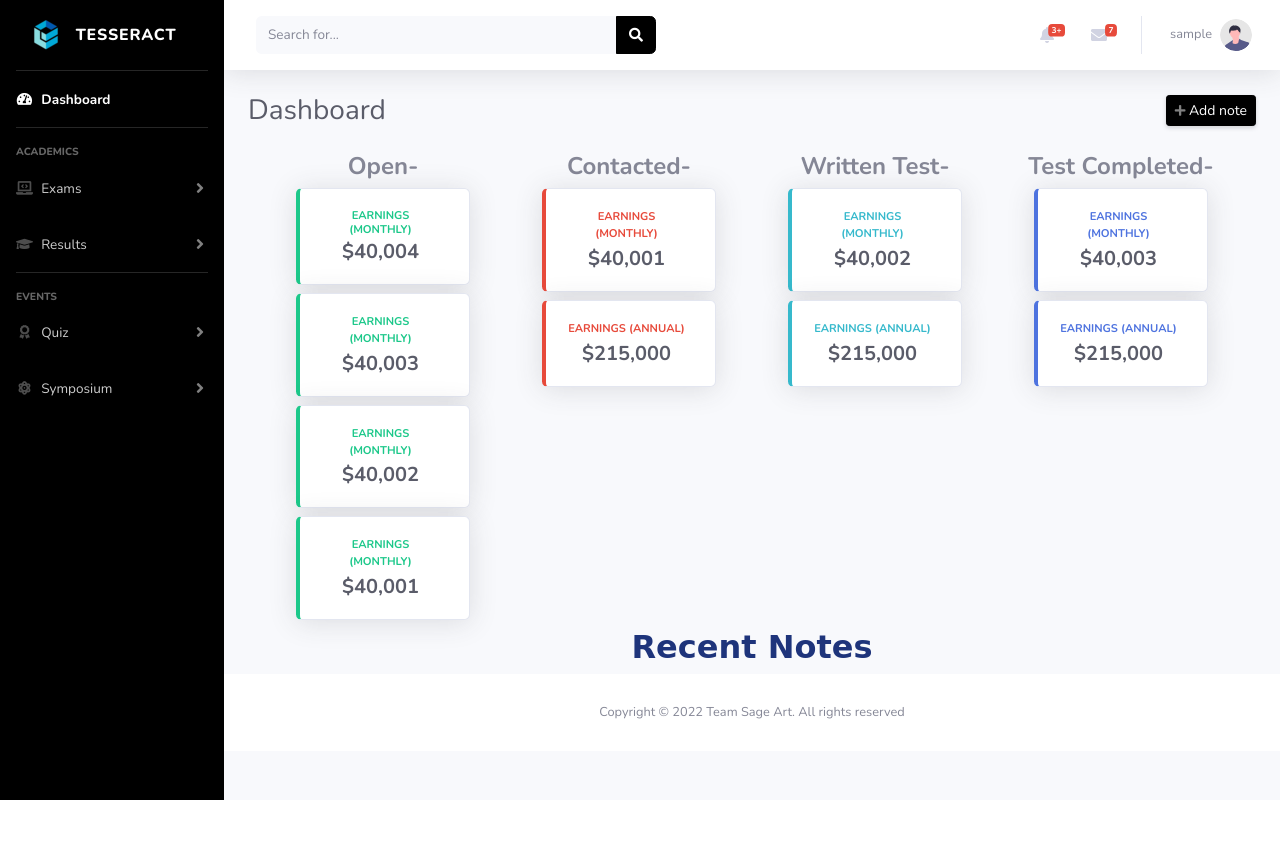
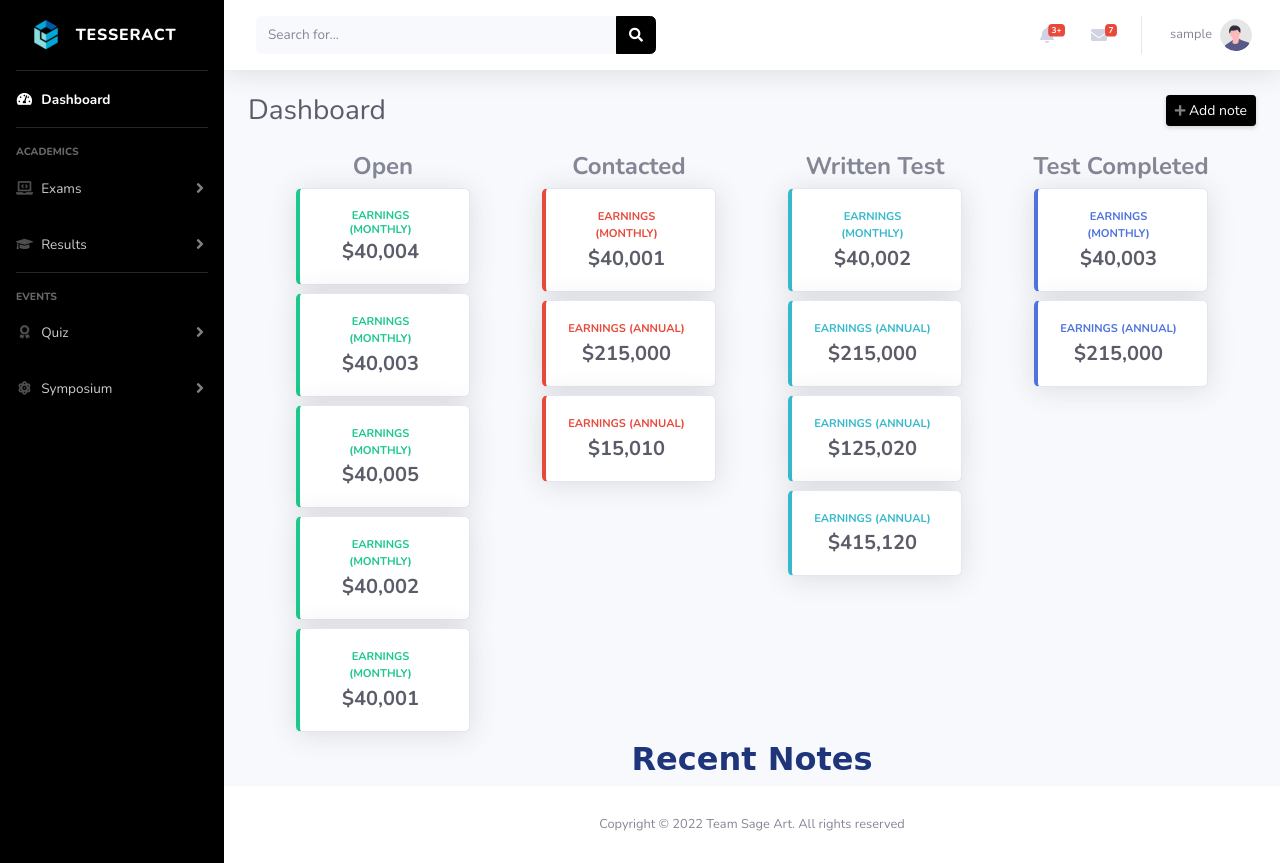
Before and after one commit to LEELAVATHI-B/fram, a Django app: page /dashboard/ in a window 1280 px wide. Before the commit the page ends 800 px from the top, so only its background shows below. Run offline with Django 4.2, Linux system fonts and the light colour scheme; the visitor is signed in with stand-in values (Sample User, id 1); data that the repository does not hold is empty; parts of the project's set-up code (start-up, migrations or seed data) failed here and were passed over; some libraries are stand-ins or nearby versions.

Commit message:
Dashboard Updated :relieved:

```diff
--- a/cube/templates/cube/dashboard.html
+++ b/cube/templates/cube/dashboard.html
@@ -12,7 +12,7 @@
         <div class="container">
             <div class="row">
                 <div class="col-sm text-center">
-                    <h4><b>Open-</b></h4>
+                    <h4><b>Open</b></h4>
                     <div class="col">
 
                         <!-- Earnings (Monthly) dragdiv Card Example -->
@@ -41,6 +41,20 @@
                                                     Earnings (Monthly)
                                                 </div>
                                                 <div class="h5 mb-0 font-weight-bold text-gray-800">$40,003</div>
+                                            </div>
+                                        </div>
+                                    </div>
+                                </div>
+                            </div>
+                            <div class="col-auto my-2">
+                                <div class="card border-left-success shadow h-100 ">
+                                    <div class="card-body">
+                                        <div class="row no-gutters align-items-center">
+                                            <div class="col mr-2">
+                                                <div class="text-xs font-weight-bold text-success text-uppercase mb-1">
+                                                    Earnings (Monthly)
+                                                </div>
+                                                <div class="h5 mb-0 font-weight-bold text-gray-800">$40,005</div>
                                             </div>
                                         </div>
                                     </div>
@@ -83,7 +97,7 @@
                     </div>
                 </div>
                 <div class="col-sm text-center">
-                    <h4><b>Contacted-</b></h4>
+                    <h4><b>Contacted</b></h4>
                     <div class="col">
                         <!-- Earnings (Monthly) Card Example -->
                         <div id="order-right" class="dragcols" color="danger">
@@ -117,11 +131,25 @@
                                     </div>
                                 </div>
                             </div>
+                            <div class="col-auto my-2">
+                                <div class="card border-left-danger shadow h-100">
+                                    <div class="card-body">
+                                        <div class="row no-gutters align-items-center">
+                                            <div class="col mr-2">
+                                                <div class="text-xs font-weight-bold text-danger text-uppercase mb-1">
+                                                    Earnings (Annual)
+                                                </div>
+                                                <div class="h5 mb-0 font-weight-bold text-gray-800">$15,010</div>
+                                            </div>
+                                        </div>
+                                    </div>
+                                </div>
+                            </div>
                         </div>
                     </div>
                 </div>
                 <div class="col-sm text-center">
-                    <h4><b>Written Test-</b></h4>
+                    <h4><b>Written Test</b></h4>
                     <div class="col">
                         <!-- Earnings (Monthly) Card Example -->
                         <div id="order-right" class="dragcols" color="info">
@@ -155,12 +183,40 @@
                                     </div>
                                 </div>
                             </div>
+                            <div class="col-auto my-2">
+                                <div class="card border-left-info shadow h-100">
+                                    <div class="card-body">
+                                        <div class="row no-gutters align-items-center">
+                                            <div class="col mr-2">
+                                                <div class="text-xs font-weight-bold text-info text-uppercase mb-1">
+                                                    Earnings (Annual)
+                                                </div>
+                                                <div class="h5 mb-0 font-weight-bold text-gray-800">$125,020</div>
+                                            </div>
+                                        </div>
+                                    </div>
+                                </div>
+                            </div>
+                            <div class="col-auto my-2">
+                                <div class="card border-left-info shadow h-100">
+                                    <div class="card-body">
+                                        <div class="row no-gutters align-items-center">
+                                            <div class="col mr-2">
+                                                <div class="text-xs font-weight-bold text-info text-uppercase mb-1">
+                                                    Earnings (Annual)
+                                                </div>
+                                                <div class="h5 mb-0 font-weight-bold text-gray-800">$415,120</div>
+                                            </div>
+                                        </div>
+                                    </div>
+                                </div>
+                            </div>
                         </div>
                     </div>
 
                 </div>
                 <div class="col-sm text-center">
-                    <h4><b>Test Completed-</b></h4>
+                    <h4><b>Test Completed</b></h4>
                     <div class="col">
                         <!-- Earnings (Monthly) Card Example -->
                         <div id="order-right" class="dragcols" color="primary">
```
